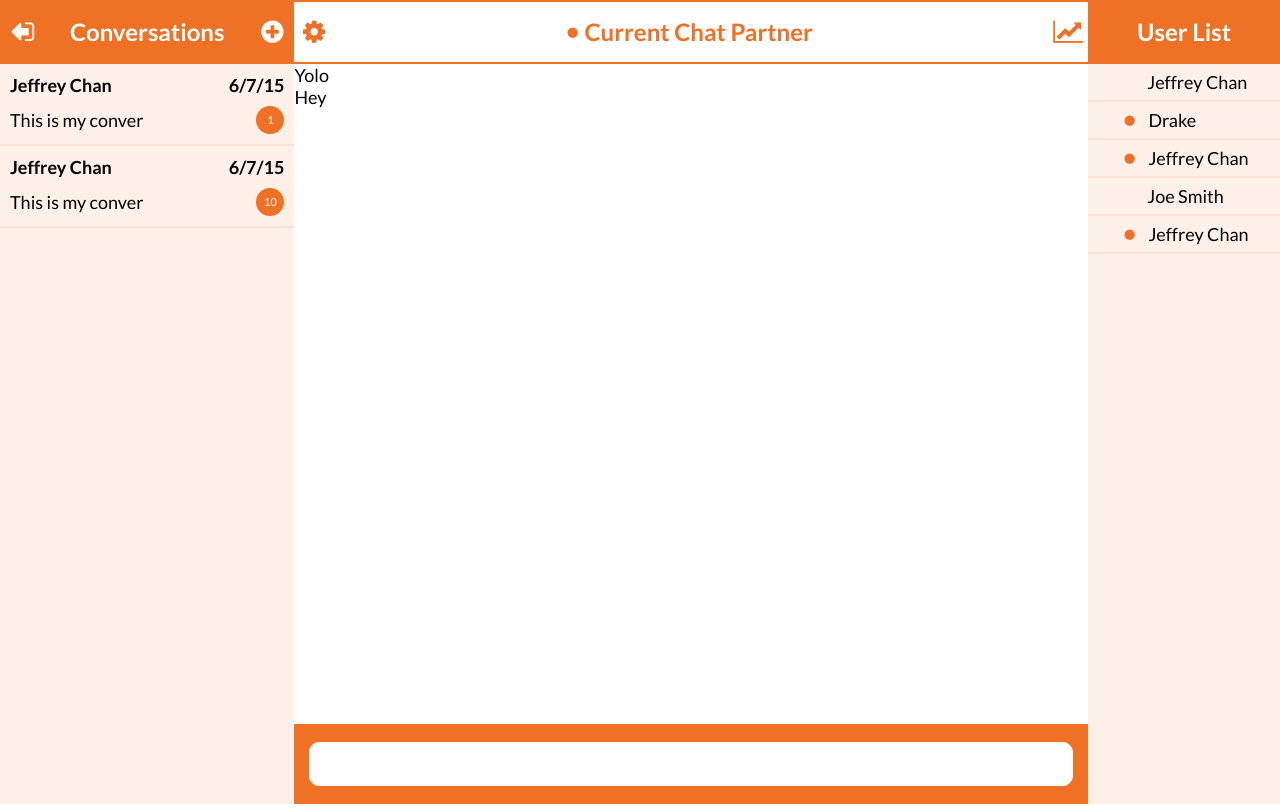
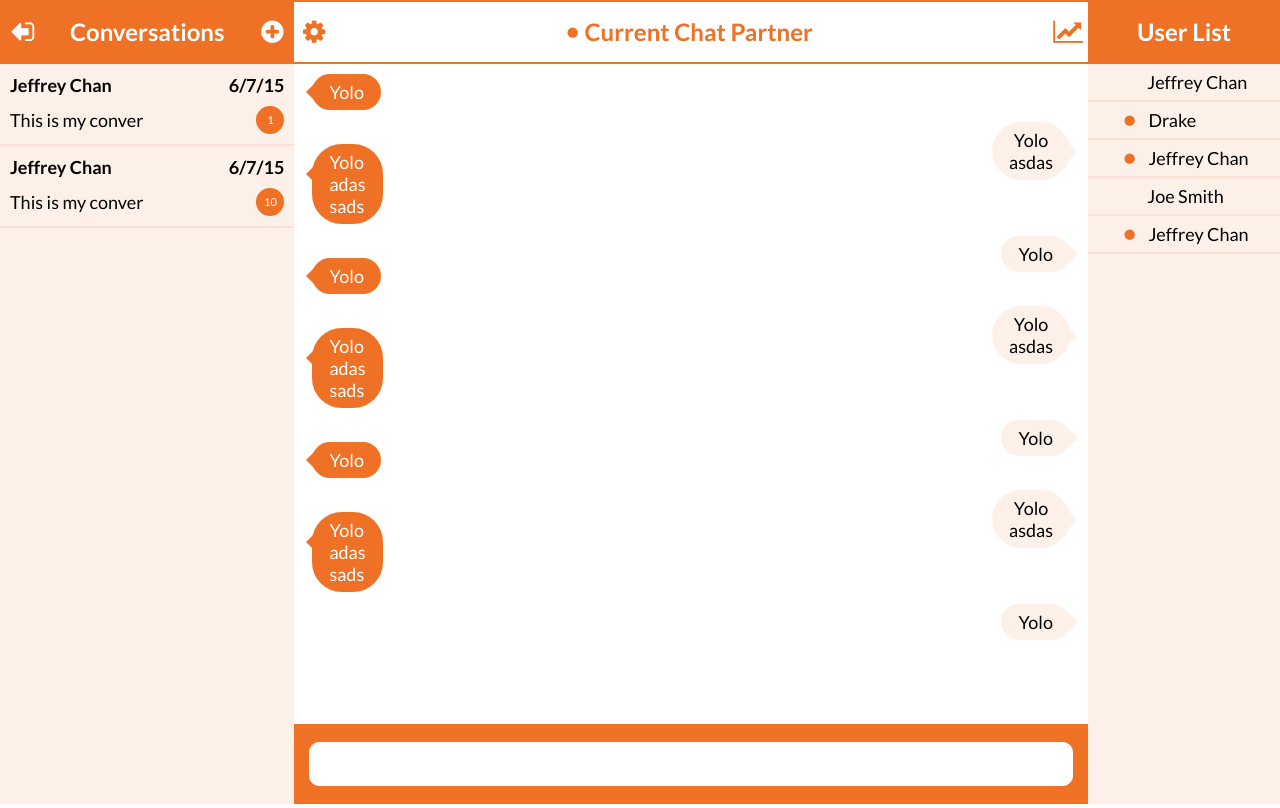
Before and after one commit to jeffreychan637/chatty, a website: page index.html in a window 1280 px wide. Drawn offline with nearby package versions, Linux system fonts and the light colour scheme.

Commit message:
Finished chat bubbles, made everything scrollable

```diff
--- a/index.css
+++ b/index.css
@@ -5,6 +5,7 @@ body {
     margin: 0px;
 /*    height: 100%;*/
     min-width: 565px;
+    overflow-y: hidden;
 }
 
 .nav {
@@ -101,6 +102,7 @@ body {
     min-width: 210px;
     float: left;
     background-color: #fdf0e9;
+    overflow-y: scroll;
 }
 
 .chat {
@@ -145,6 +147,81 @@ body {
     float: left;
 }
 
+.conversation-box {
+    overflow-y: scroll;
+}
+
+.message {
+    display: inline-block;
+    position: relative;
+    margin: 10px 18px;
+    margin-bottom: 2px;
+    padding: 5px 15px;
+    text-align: center;
+	border: 2px solid #EF7125;
+	-webkit-border-radius: 30px;
+	-moz-border-radius: 30px;
+	border-radius: 30px;
+}
+
+.message:before {
+	content: ' ';
+	position: absolute;
+	width: 0;
+	height: 0;
+	left: -18px;
+	top: 6px;
+	border: 10px solid;
+	border-color: transparent #EF7125 transparent transparent;
+}
+
+.from.bigger:before {
+    top: 18px;
+}
+
+.from {
+    background-color: #EF7125;
+    color: white;
+    text-align: left;
+}
+
+.to {
+    float: right;
+    background-color: #fdf0e9;
+    border-color: #fdf0e9;
+}
+
+.to:before {
+    border-color: transparent transparent transparent #fdf0e9;
+    left: 65px;
+}
+
+/*
+.to:after {
+    content: ' ';
+	position: absolute;
+	width: 0;
+	height: 0;
+    top: 8px;
+    left: 64px;
+	border: 8px solid;
+    border-color: transparent transparent transparent white;
+}
+*/
+
+.to.bigger:before {
+    top: 19px;
+    left: 74px;
+    border-width: 9px;
+}
+
+/*
+.to.bigger:after {
+    top: 20px;
+    left: 72px;
+}
+*/
+
 .reply-box {
     height: 80px;
     background-color: #EF7125;
@@ -169,6 +246,7 @@ body {
     float: right;
     background-color: #fdf0e9;
     text-align: center;
+    overflow-y: scroll;
 }
 
 .user {
--- a/index.html
+++ b/index.html
@@ -65,8 +65,29 @@
 
             <div class="conversation">
                 <div class="conversation-box">
-                    <div class="from-message">Yolo</div>
-                    <div class="to-message">Hey</div>
+                    <span class="from message">Yolo</span>
+                    <br>
+                    <span class="to message bigger">Yolo <br> asdas</span>
+                    <br>
+                    <span class="from message bigger">Yolo <br> adas <br> sads</span>
+                    <br>
+                    <span class="to message">Yolo</span>
+                    <br>
+                    <span class="from message">Yolo</span>
+                    <br>
+                    <span class="to message bigger">Yolo <br> asdas</span>
+                    <br>
+                    <span class="from message bigger">Yolo <br> adas <br> sads</span>
+                    <br>
+                    <span class="to message">Yolo</span>
+                    <br>
+                    <span class="from message">Yolo</span>
+                    <br>
+                    <span class="to message bigger">Yolo <br> asdas</span>
+                    <br>
+                    <span class="from message bigger">Yolo <br> adas <br> sads</span>
+                    <br>
+                    <span class="to message">Yolo</span>
                 </div>
                 <div class="reply-box">
                     <textarea class="reply"></textarea>
--- a/index.js
+++ b/index.js
@@ -17,6 +17,10 @@ $(document).ready(function(){
     console.log(remainingHeight);
     $(".conversation-box").css("height", remainingHeight.toString() + "px");
 
+//    if ($("#y").height() > 21) {
+//        $(""
+//    };
+
 //    $("body").css("max-height", windowHeight.toString() + "px");
 
 });
```
